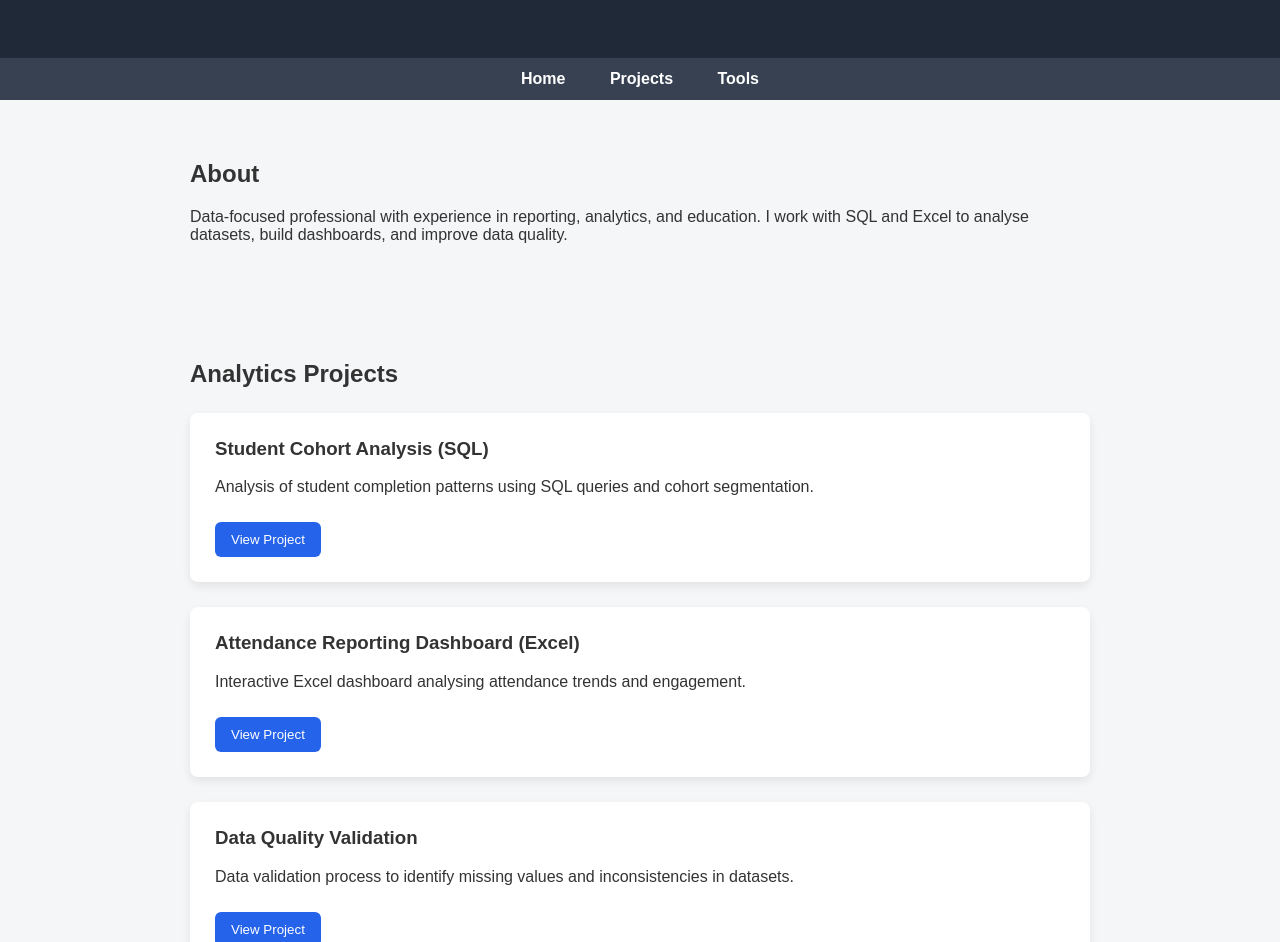
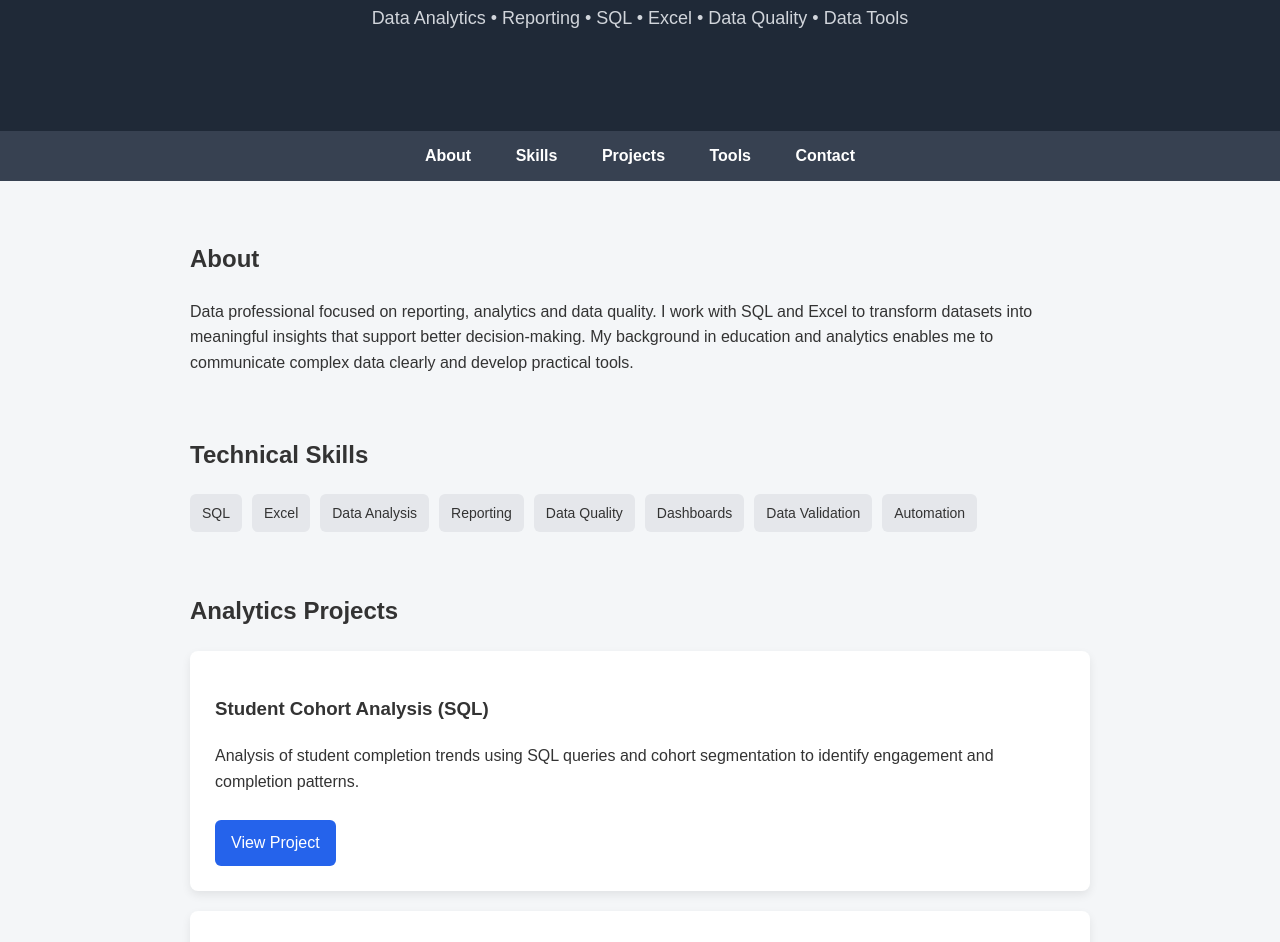
Before and after one commit to abrahamnoroozian/abrahamnoroozian.github.io, a plain HTML site: page index.html in a window 1280 px wide. Shown: the part 153-1095 px from the top of the page. Drawn offline with Linux system fonts and the light colour scheme.

Commit message:
Update index.html

```diff
--- a/index.html
+++ b/index.html
@@ -7,22 +7,23 @@
 <style>
 
 body{
-font-family: Arial;
+font-family:Arial, Helvetica, sans-serif;
 margin:0;
 background:#f4f6f8;
 color:#333;
+line-height:1.6;
 }
 
 header{
 background:#1f2937;
 color:white;
-padding:60px 20px;
+padding:80px 20px;
 text-align:center;
 }
 
 header h1{
+font-size:42px;
 margin:0;
-font-size:36px;
 }
 
 header p{
@@ -48,44 +49,67 @@ nav a:hover{
 text-decoration:underline;
 }
 
-section{
+main{
 max-width:900px;
 margin:auto;
 padding:40px;
 }
 
+section{
+margin-bottom:60px;
+}
+
 .card{
 background:white;
 padding:25px;
-margin:25px 0;
+margin-top:20px;
 border-radius:8px;
 box-shadow:0 4px 10px rgba(0,0,0,0.08);
 }
 
-.card h3{
-margin-top:0;
-}
-
-button{
+.button{
+display:inline-block;
 background:#2563eb;
 color:white;
-border:none;
 padding:10px 16px;
 border-radius:6px;
-cursor:pointer;
+text-decoration:none;
 margin-top:10px;
 }
 
-button:hover{
+.button:hover{
 background:#1d4ed8;
+}
+
+.skills{
+display:flex;
+flex-wrap:wrap;
+gap:10px;
+margin-top:15px;
+}
+
+.skill{
+background:#e5e7eb;
+padding:8px 12px;
+border-radius:6px;
+font-size:14px;
 }
 
 footer{
 background:#1f2937;
 color:white;
 text-align:center;
-padding:25px;
-margin-top:40px;
+padding:30px;
+}
+
+footer a{
+color:white;
+text-decoration:none;
+margin:0 10px;
+}
+
+footer a:hover{
+text-decoration:underline;
 }
 
 </style>
@@ -97,28 +121,55 @@ margin-top:40px;
 <header>
 
 <h1>Abraham Noroozian</h1>
-<p>Data Analytics | Reporting | SQL | Excel | Data Tools</p>
+
+<p>Data Analytics • Reporting • SQL • Excel • Data Quality • Data Tools</p>
 
 </header>
 
 <nav>
 
-<a href="#">Home</a>
+<a href="#about">About</a>
+<a href="#skills">Skills</a>
 <a href="#projects">Projects</a>
 <a href="#tools">Tools</a>
+<a href="#contact">Contact</a>
 
 </nav>
 
-<section>
+<main>
+
+<section id="about">
 
 <h2>About</h2>
 
 <p>
-Data-focused professional with experience in reporting, analytics, and education.
-I work with SQL and Excel to analyse datasets, build dashboards, and improve data quality.
+Data professional focused on reporting, analytics and data quality.
+I work with SQL and Excel to transform datasets into meaningful insights that support better decision-making.
+My background in education and analytics enables me to communicate complex data clearly and develop practical tools.
 </p>
 
 </section>
+
+
+<section id="skills">
+
+<h2>Technical Skills</h2>
+
+<div class="skills">
+
+<span class="skill">SQL</span>
+<span class="skill">Excel</span>
+<span class="skill">Data Analysis</span>
+<span class="skill">Reporting</span>
+<span class="skill">Data Quality</span>
+<span class="skill">Dashboards</span>
+<span class="skill">Data Validation</span>
+<span class="skill">Automation</span>
+
+</div>
+
+</section>
+
 
 <section id="projects">
 
@@ -128,33 +179,42 @@ I work with SQL and Excel to analyse datasets, build dashboards, and improve dat
 
 <h3>Student Cohort Analysis (SQL)</h3>
 
-<p>Analysis of student completion patterns using SQL queries and cohort segmentation.</p>
+<p>
+Analysis of student completion trends using SQL queries and cohort segmentation to identify engagement and completion patterns.
+</p>
 
-<button>View Project</button>
+<a class="button" href="sql-project.html">View Project</a>
 
 </div>
+
 
 <div class="card">
 
 <h3>Attendance Reporting Dashboard (Excel)</h3>
 
-<p>Interactive Excel dashboard analysing attendance trends and engagement.</p>
+<p>
+Interactive Excel dashboard analysing attendance trends, engagement indicators and reporting metrics.
+</p>
 
-<button>View Project</button>
+<a class="button" href="#">View Project</a>
 
 </div>
+
 
 <div class="card">
 
 <h3>Data Quality Validation</h3>
 
-<p>Data validation process to identify missing values and inconsistencies in datasets.</p>
+<p>
+Data validation process designed to identify inconsistencies, missing values and quality issues within datasets.
+</p>
 
-<button>View Project</button>
+<a class="button" href="#">View Project</a>
 
 </div>
 
 </section>
+
 
 <section id="tools">
 
@@ -164,30 +224,55 @@ I work with SQL and Excel to analyse datasets, build dashboards, and improve dat
 
 <h3>Word Search Generator</h3>
 
-<p>Web tool for generating vocabulary puzzles.</p>
+<p>
+Interactive tool for generating vocabulary puzzles and language learning activities.
+</p>
 
-<button>Open Tool</button>
+<a class="button" href="wordsearch.html">Open Tool</a>
 
 </div>
 
+
 <div class="card">
 
-<h3>Vocabulary Tool</h3>
+<h3>Vocabulary Practice Tool</h3>
 
-<p>Interactive vocabulary practice generator.</p>
+<p>
+Web-based tool for creating vocabulary practice exercises.
+</p>
 
-<button>Open Tool</button>
+<a class="button" href="#">Open Tool</a>
 
 </div>
 
 </section>
 
+
+<section id="contact">
+
+<h2>Contact</h2>
+
+<p>
+If you would like to collaborate or discuss opportunities, feel free to connect.
+</p>
+
+<p>
+
+<a href="https://github.com/abrahamnoroozian" target="_blank">GitHub</a> |
+<a href="https://linkedin.com" target="_blank">LinkedIn</a>
+
+</p>
+
+</section>
+
+</main>
+
 <footer>
 
 <p>© 2026 Abraham Noroozian</p>
-<p>LinkedIn | GitHub</p>
 
 </footer>
 
 </body>
+
 </html>
```
